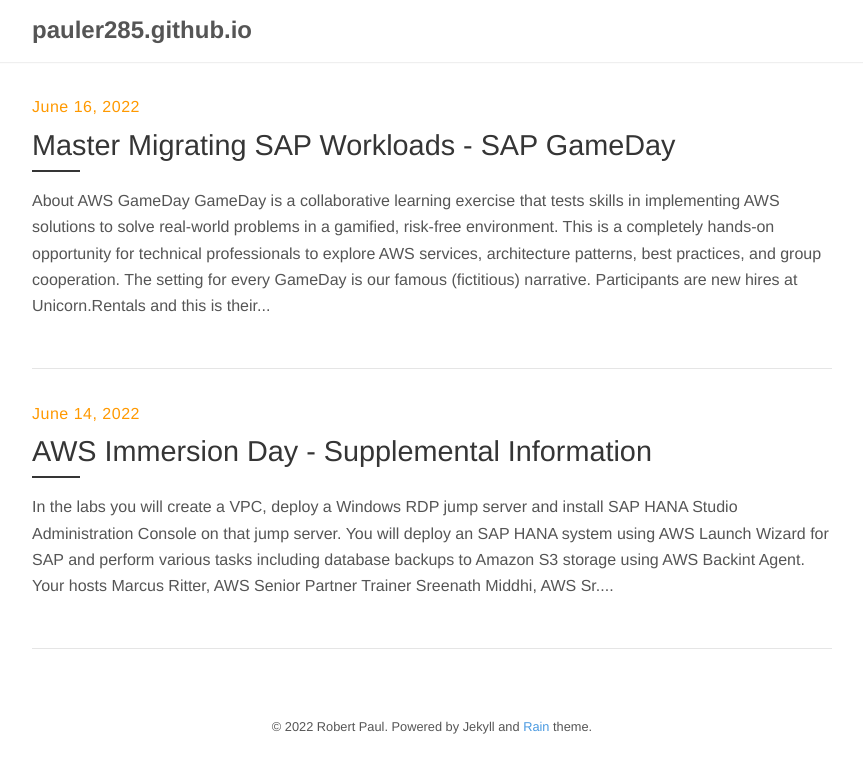
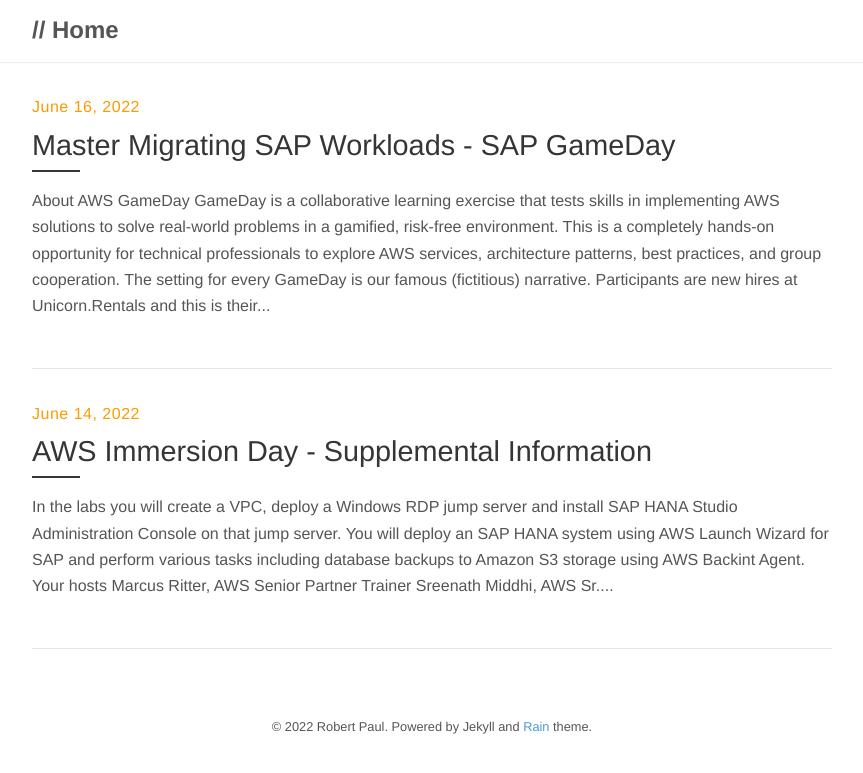
Before and after one commit to pauler285/pauler285.github.io, a Jekyll site: the page built from index.html, in a window 1280 px wide. Shown: the top 773 px of the page, without its empty margins (208-1071 px from the left). Built offline with Jekyll 4.4.1, drawn with Linux system fonts in a browser that asks for light colours; nearby versions of some CDN libraries; the list of posts is cut into pages by our own code.

Commit message:
adjusted header

```diff
--- a/_config.yml
+++ b/_config.yml
@@ -1,5 +1,5 @@
 # Site settings
-#title:          // robpaulx
+title:          // Home
 description:    "Simple work related blog"
 url:            https://pauler285.github.io
 
```
